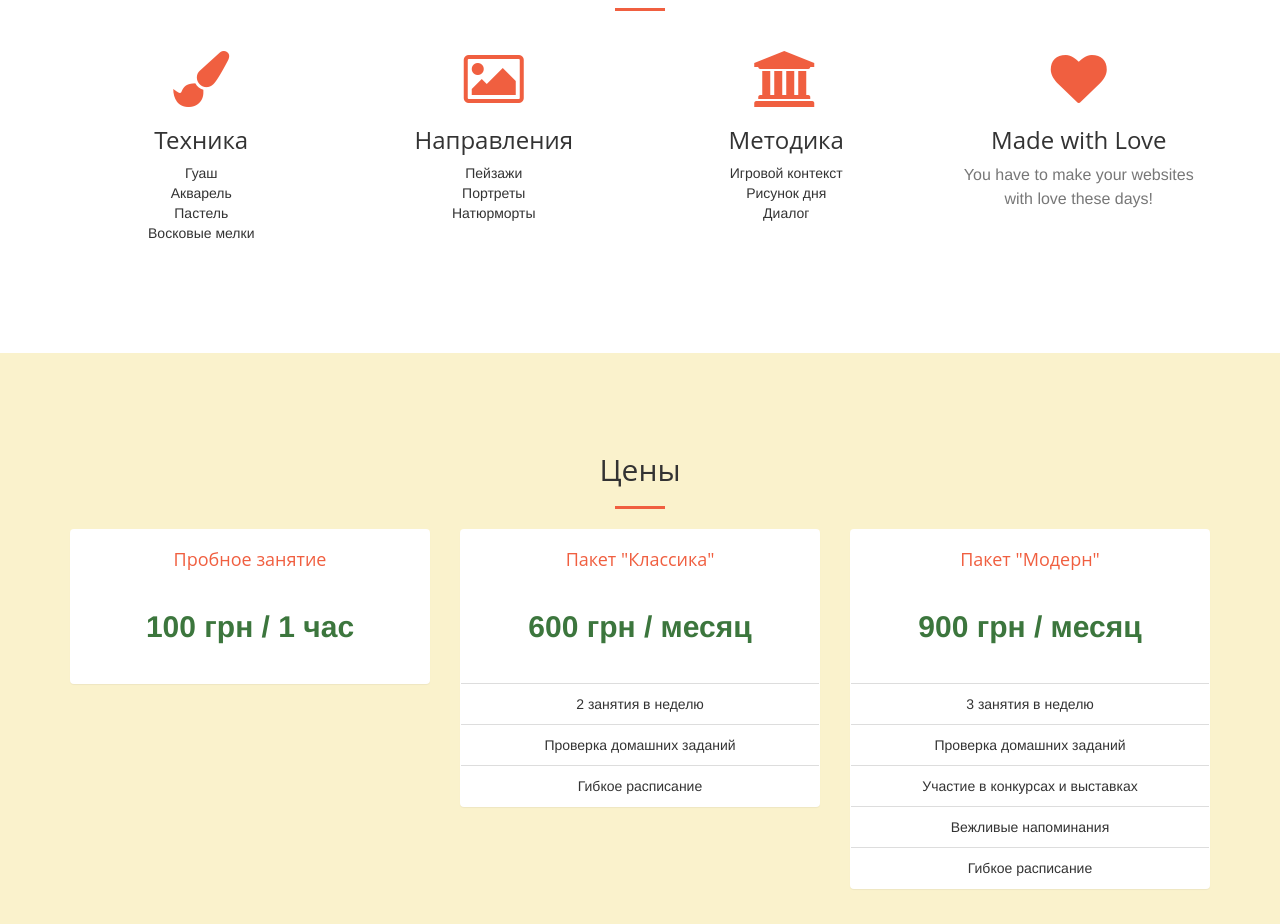
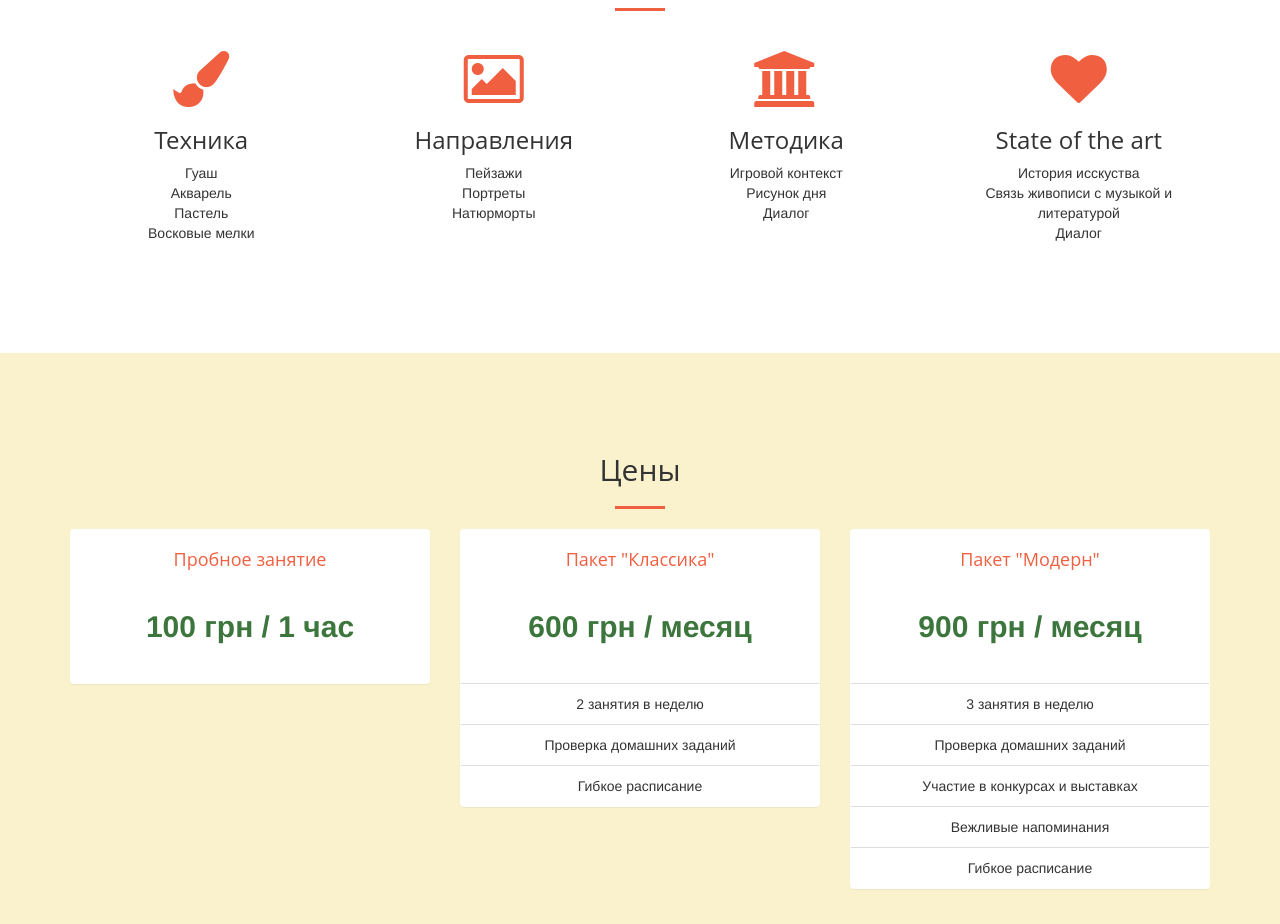
Before and after one commit to yev/risovanie, a plain HTML site: page index.html in a window 1280 px wide. Shown: the part 1620-2544 px from the top of the page. Drawn offline with Linux system fonts and the light colour scheme.

Commit message:
add state of the art

```diff
--- a/index.html
+++ b/index.html
@@ -181,8 +181,12 @@
                 <div class="col-lg-3 col-md-6 text-center">
                     <div class="service-box">
                         <i class="fa fa-4x fa-heart wow bounceIn text-primary" data-wow-delay=".3s"></i>
-                        <h3>Made with Love</h3>
-                        <p class="text-muted">You have to make your websites with love these days!</p>
+                        <h3>State of the art</h3>
+                        <ul class="list-unstyled">
+                            <li>История исскуства</li>
+                            <li>Связь живописи с музыкой и литературой</li>
+                            <li>Диалог</li>
+                        </ul>
                     </div>
                 </div>
             </div>
```
